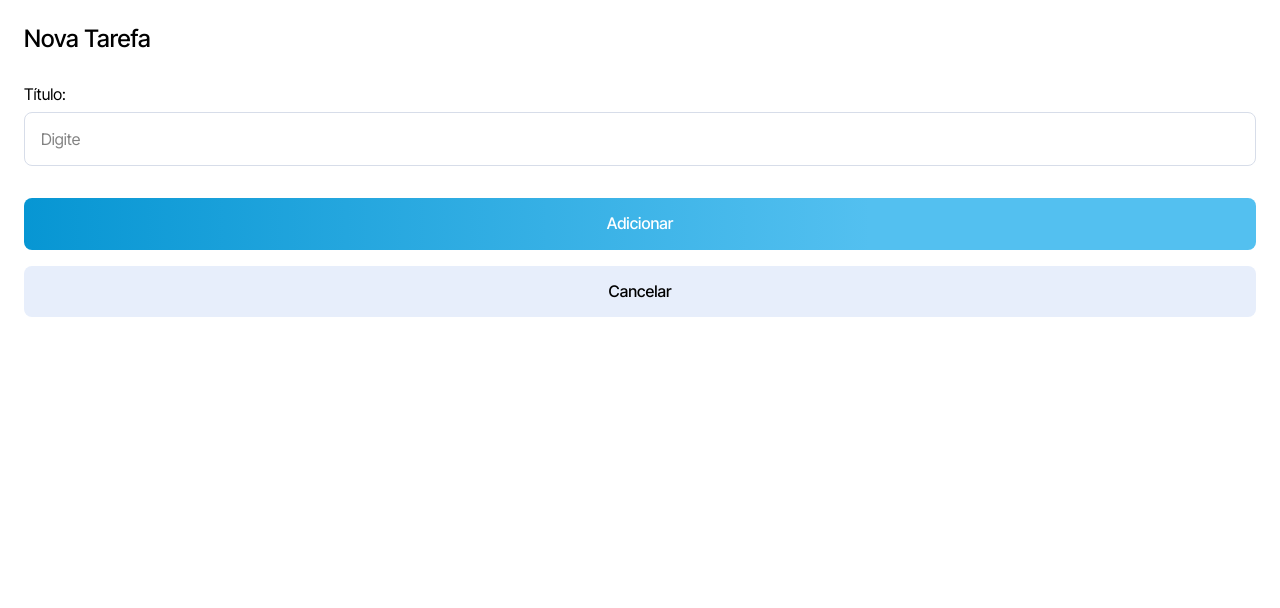
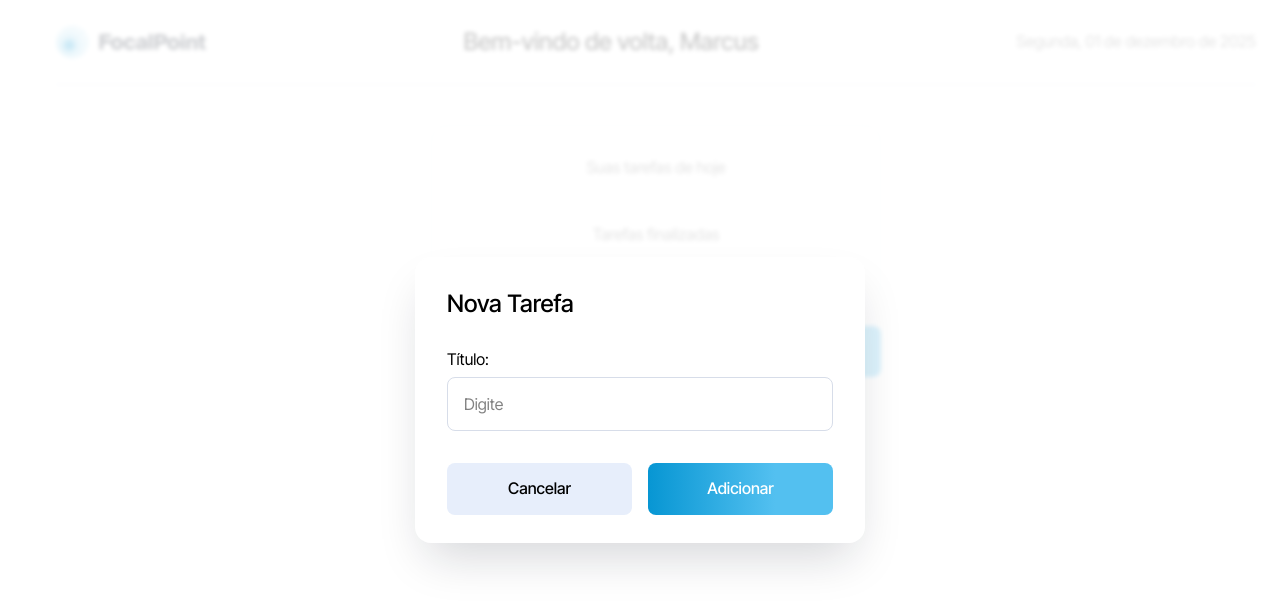
Before and after one commit to Typhonn003/testelegaplan, a Next.js app: page / in a window 1280 px wide. Both pictures are taken after a click on the button "Adicionar nova tarefa". Shown: the top 608 px of the page. Built offline with nearby package versions, Linux system fonts and the light colour scheme.

Commit message:
feat: desktop style

```diff
--- a/src/app/components/CreateTodoModal.tsx
+++ b/src/app/components/CreateTodoModal.tsx
@@ -1,4 +1,5 @@
 import "../styles/createModal.scss";
+import "../styles/wrapper.scss";
 import { useState } from "react";
 import { useTodo } from "../hooks";
 import { Button } from "../components";
@@ -15,6 +16,7 @@ export const CreateTodoModal = () => {
   };
 
   return (
+    <div className="wrapper">
       <div className="createModal">
         <h2>Nova Tarefa</h2>
         <form onSubmit={handleSubmit}>
@@ -35,5 +37,6 @@ export const CreateTodoModal = () => {
           </div>
         </form>
       </div>
+    </div>
   );
 };
--- a/src/app/components/DeleteTodoModal.tsx
+++ b/src/app/components/DeleteTodoModal.tsx
@@ -1,4 +1,5 @@
 import "../styles/deleteModal.scss";
+import "../styles/wrapper.scss";
 import { useTodo } from "../hooks";
 import { Button } from "../components";
 
@@ -8,6 +9,7 @@ export const DeleteTodoModal = ({ id }: { id: number }) => {
   if (!isDeleteModalOpen) return null;
 
   return (
+    <div className="wrapper">
       <div className="deleteModal">
         <h2>Deletar tarefa</h2>
         <p>Tem certeza que você deseja deletar essa tarefa?</p>
@@ -20,5 +22,6 @@ export const DeleteTodoModal = ({ id }: { id: number }) => {
           </Button>
         </div>
       </div>
+    </div>
   );
 };
--- a/src/app/styles/button.scss
+++ b/src/app/styles/button.scss
@@ -21,4 +21,11 @@
   &.delete {
     background: linear-gradient(90deg, #d30707 0%, #f05353 68.65%);
   }
+
+  @media screen and (min-width: 768px) {
+    display: block;
+    max-width: 28.125rem;
+    margin: 0 auto;
+    cursor: pointer;
+  }
 }
--- a/src/app/styles/container.scss
+++ b/src/app/styles/container.scss
@@ -1,3 +1,7 @@
 .container {
   margin: 1.5rem;
+
+  @media screen and (min-width: 768px) {
+    margin-left: 3.5rem;
+  }
 }
--- a/src/app/styles/createModal.scss
+++ b/src/app/styles/createModal.scss
@@ -51,4 +51,17 @@
     flex-direction: column;
     gap: 1rem;
   }
+
+  @media screen and (min-width: 768px) {
+    position: relative;
+    width: 28.125rem;
+    height: 17.875rem;
+    border-radius: 1rem;
+    padding: 2rem;
+    box-shadow: 0px 24px 48px -12px #1018282e;
+
+    div {
+      flex-direction: row-reverse;
+    }
+  }
 }
--- a/src/app/styles/deleteModal.scss
+++ b/src/app/styles/deleteModal.scss
@@ -30,4 +30,17 @@
     flex-direction: column;
     gap: 1rem;
   }
+
+  @media screen and (min-width: 768px) {
+    position: relative;
+    width: 28.125rem;
+    height: 14.5rem;
+    border-radius: 1rem;
+    padding: 2rem;
+    box-shadow: 0px 24px 48px -12px #1018282e;
+
+    div {
+      flex-direction: row-reverse;
+    }
+  }
 }
--- a/src/app/styles/header.scss
+++ b/src/app/styles/header.scss
@@ -18,4 +18,16 @@
     line-height: 1.21rem;
     opacity: 0.54;
   }
+
+  @media screen and (min-width: 768px) {
+    flex-direction: row;
+    justify-content: space-between;
+    align-items: center;
+    margin-bottom: 2.5rem;
+
+    h1 {
+      font-size: 1.5rem;
+      line-height: 1.815rem;
+    }
+  }
 }
--- a/src/app/styles/todoCard.scss
+++ b/src/app/styles/todoCard.scss
@@ -52,4 +52,20 @@
     background: #a0dcf6;
     border: 1px solid #0796d3;
   }
+
+  @media screen and (min-width: 768px) {
+    button {
+      cursor: pointer;
+    }
+
+    &:hover {
+      border: 1px solid transparent;
+      background-color: #f7f9fd;
+      cursor: pointer;
+
+      label {
+        cursor: pointer;
+      }
+    }
+  }
 }
--- a/src/app/styles/todoList.scss
+++ b/src/app/styles/todoList.scss
@@ -20,4 +20,12 @@
     flex-direction: column;
     gap: 0.5rem;
   }
+
+  @media screen and (min-width: 768px) {
+    max-width: 28.125rem;
+    max-height: 27.875rem;
+    overflow-y: auto;
+    margin: auto;
+    margin-bottom: 1.5rem;
+  }
 }
--- /dev/null
+++ b/src/app/styles/wrapper.scss
@@ -0,0 +1,16 @@
+.wrapper {
+  @media screen and (min-width: 768px) {
+    position: fixed;
+    top: 0;
+    left: 0;
+    right: 0;
+    bottom: 0;
+    display: flex;
+    justify-content: center;
+    align-items: center;
+    height: 100vh;
+    width: 100%;
+    background-color: rgba(255, 255, 255, 0.8);
+    backdrop-filter: blur(0.125rem);
+  }
+}
```
Lines whose indentation alone changed are shown as unchanged.
